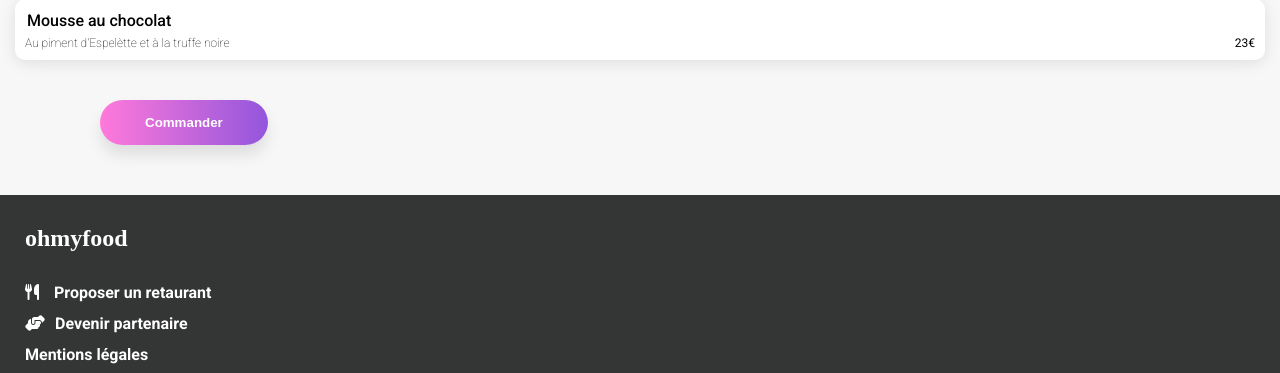
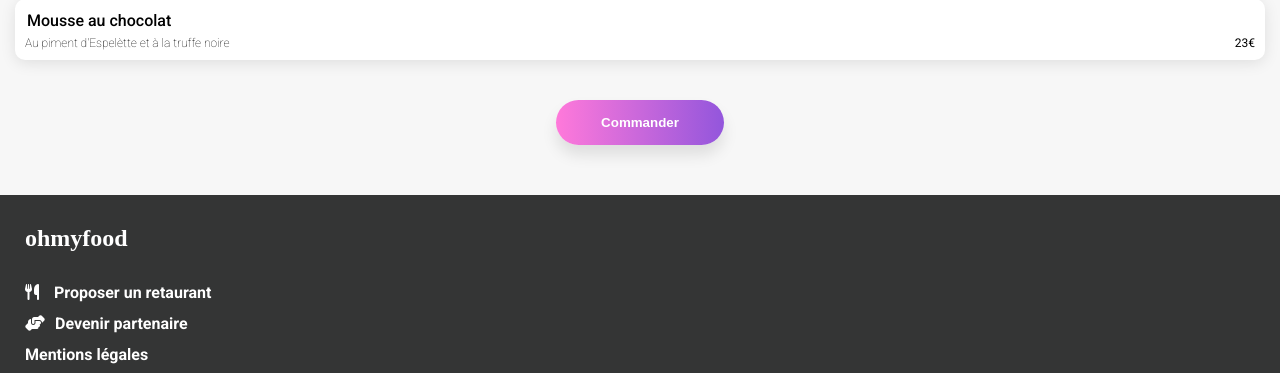
Before and after one commit to Nip1706/Ohmyfood, a website: page palette.html in a window 1280 px wide. Shown: the part 1038-1411 px from the top of the page. Drawn offline with Linux system fonts and the light colour scheme; a web font is replaced by a local one.

Commit message:
remake button command

```diff
--- a/palette.html
+++ b/palette.html
@@ -177,7 +177,9 @@
                                 </div>
                             </div>
                         </div>
+                        <div class="command-btn">
                         <button class="btn-intro palette">Commander</button>
+                        </div>
                         <footer>
                             <h2>ohmyfood</h2>
                             <h4><i class="fa-solid fa-utensils"></i>Proposer un retaurant</h4>
--- a/styles/_index.scss
+++ b/styles/_index.scss
@@ -418,9 +418,13 @@ h5 {
 
 }
 
+.command-btn{
+  display: flex;
+  justify-content: center;
+}
+
 .palette{
   margin-top: 30px;
-  margin-left: 100px;
   padding-left: 45px;
   padding-right: 45px;
   cursor: pointer;
```
Also changed, not shown: styles/_index.css, 1 other file.
